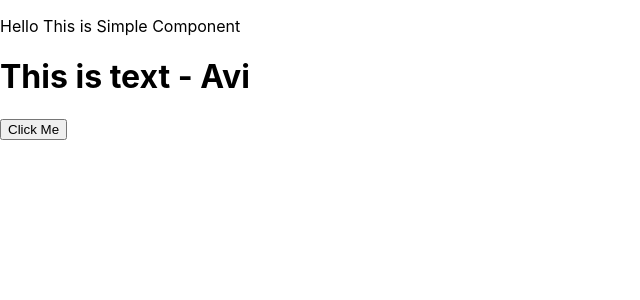
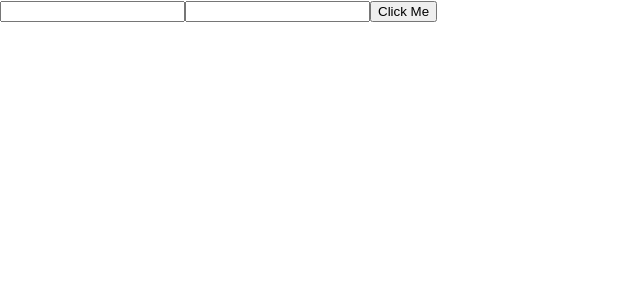
Before and after one commit to AVIVASHISHTA29/react-intro-april, a React (Create React App) app: page / in a window 1280 px wide. Shown: the top 300 px of the page, without its empty margins (0-640 px from the left). Built offline with nearby package versions, Linux system fonts and the light colour scheme.

Commit message:
useState

```diff
--- a/src/App.js
+++ b/src/App.js
@@ -5,6 +5,8 @@ import dog from "./assets/dog.jpeg";
 import messages from "./messagesData";
 import CustomButton from "./components/CustomButton";
 import SimpleComponent from "./components/SimpleComponent";
+import Counter from "./components/Counter";
+import EmailState from "./components/EmailState";
 
 function App() {
   function onClick1() {
@@ -17,18 +19,22 @@ function App() {
 
   return (
     <>
-      <SimpleComponent text="This is text" />
+      <EmailState />
+      {/* <Counter /> */}
+      {/* <SimpleComponent text="This is text" /> */}
       {/* <CustomButton myText={"Click Me"} onClickFnc={onClick1} myClass={"btn"} />
       <CustomButton
         myText={"Click Me 2"}
         onClickFnc={onClick2}
         myClass={"outlined-btn"}
       /> */}
+
       {/* {messages.map((item) => {
         return (
           <NewChat name={item.sender} time={item.time} text={item.message} />
         );
       })} */}
+
       {/* {messages.map((item) => (
         <NewChat name={item.sender} time={item.time} text={item.message} />
       ))} */}
--- /dev/null
+++ b/src/components/Counter/index.js
@@ -0,0 +1,61 @@
+// export default function Counter() {
+//   let count = 0;
+
+import { useState } from "react";
+
+//   function increment() {
+//     count = count + 1;
+//     document.getElementById("counter-h3").innerText = count;
+//   }
+
+//   function decrement() {
+//     count = count - 1;
+//     document.getElementById("counter-h3").innerText = count;
+//   }
+
+//   return (
+//     <div>
+//       <h3 id="counter-h3">{count}</h3>
+//       <button onClick={decrement}>-</button>
+//       <button onClick={increment}>+</button>
+//     </div>
+//   );
+// }
+
+//   state in react -> useState, react hook
+
+export default function Counter() {
+  //   const count = 0;
+
+  const [count, setCount] = useState(1);
+  //   setCount = setterFnc(param);
+  //   const [varName,setVarName] = useState(defaultValue)
+
+  function increment() {
+    if (count < 10) {
+      setCount(count + 1);
+    } else {
+      alert("Cannot go above 10");
+    }
+
+    // count = newCount
+  }
+
+  function decrement() {
+    if (count > 1) {
+      setCount(count - 1);
+    } else {
+      alert("Cannot go below 1");
+    }
+  }
+
+  return (
+    <div>
+      <h3>{count}</h3>
+      <button onClick={decrement}>-</button>
+      <button onClick={increment}>+</button>
+    </div>
+  );
+}
+
+// useState allows you to create a variable, whenever you update this variable everywhere in the ui (component) it will get updated.
--- /dev/null
+++ b/src/components/EmailState/index.js
@@ -0,0 +1,57 @@
+import { useState } from "react";
+
+function EmailState() {
+  const [email, setEmail] = useState("");
+  //   const email = "";
+  const [pass, setPass] = useState("");
+  //   const pass = "";
+  const [users, setUsers] = useState([]);
+  //   const user = {};
+
+  function createUsers(e) {
+    if (email && pass) {
+      var myArr = users;
+      myArr.push({ email: email, pass: pass });
+      setUsers(myArr);
+      //   users = newArr
+      //   setUsers([...users, { email: email, pass: pass }]);
+      setEmail("");
+      setPass("");
+    } else {
+      alert("Please enter all values");
+    }
+  }
+
+  return (
+    <div>
+      <input
+        value={email}
+        onChange={(e) => {
+          setEmail(e.target.value);
+        }}
+      />
+
+      <input
+        value={pass}
+        onChange={(e) => {
+          setPass(e.target.value);
+        }}
+      />
+      <button onClick={(e) => createUsers(e)}>Click Me</button>
+
+      {users.map((item, i) => {
+        return (
+          <p>
+            {item.email}-{item.pass}
+          </p>
+        );
+      })}
+    </div>
+  );
+}
+
+export default EmailState;
+
+// const arr = ["hi", "hello"];
+
+// arr.forEach((item, i) => console.log("index", i));
```
Also changed, not shown: src/components/Counter/styles.css (added).
